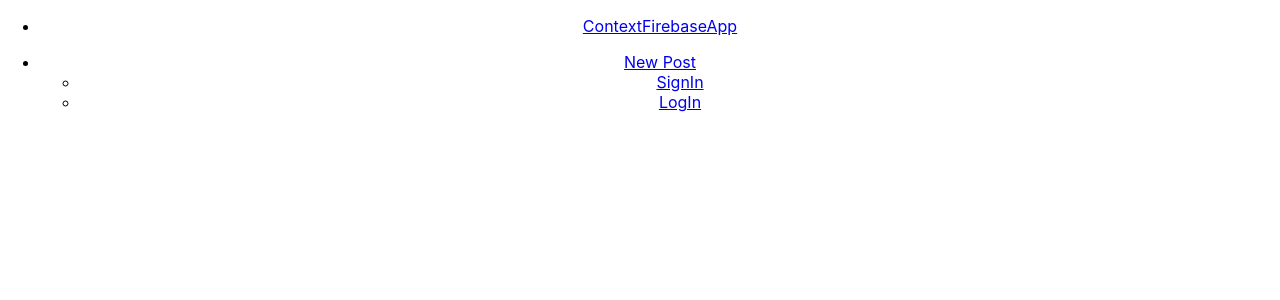
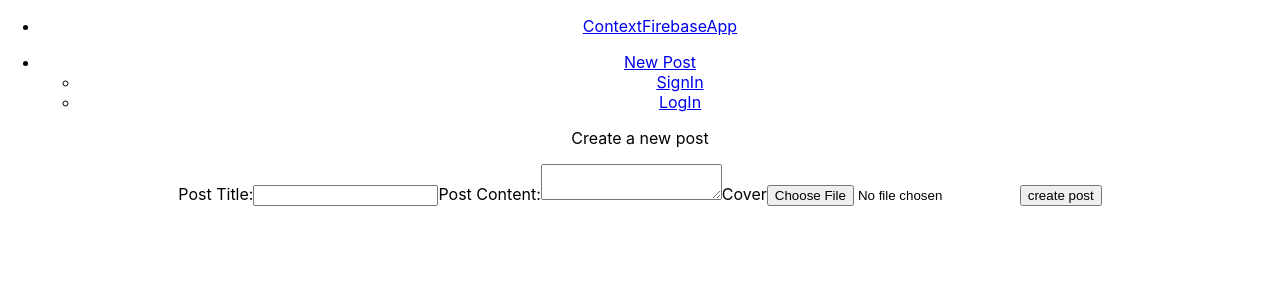
Before and after one commit to tranhuyviet/context-hook-firebase-reduxsaga, a React (Create React App) app: page /create in a window 1280 px wide. Shown: the top 300 px of the page. Built offline with nearby package versions, Linux system fonts and the light colour scheme; no server answers.

Commit message:
implement create post to firebase include title, content and file image

```diff
--- a/src/components/Create.js
+++ b/src/components/Create.js
@@ -0,0 +1,80 @@
+import React, { useState, useContext } from "react";
+import { Redirect, withRouter } from "react-router-dom";
+import firebase from "../firebase/config";
+
+const Create = props => {
+  const [title, setTitle] = useState("");
+  const [content, setContent] = useState("");
+  const [cover, setCover] = useState("");
+  const [isBusy, setIsBusy] = useState(false);
+  const [routeRedirect, setRouteRedirect] = useState(false);
+
+  const addPost = async e => {
+    e.preventDefault();
+    setIsBusy(true);
+
+    let post = {
+      title,
+      content,
+      cover: cover[0]
+    };
+
+    await firebase
+      .createPost(post)
+      .then(() => {
+        console.log("post created successfully");
+        setIsBusy(false);
+        setRouteRedirect(true);
+      })
+      .catch(error => {
+        console.log(error);
+        setIsBusy(false);
+      });
+  };
+
+  const redirect = routeRedirect;
+  if (redirect) {
+    return <Redirect to="/" />;
+  }
+
+  let createForm;
+  if (isBusy) {
+    createForm = (
+      <div className="processing">
+        <p>Request is being processed</p>
+        <div className="loader">Loading...</div>
+      </div>
+    );
+  } else {
+    createForm = (
+      <form onSubmit={addPost}>
+        <p>Create a new post</p>
+        <label htmlFor="title">Post Title:</label>
+        <input
+          type="text"
+          name="title"
+          onChange={e => setTitle(e.target.value)}
+        />
+
+        <label htmlFor="content">Post Content:</label>
+        <textarea
+          name="content"
+          onChange={e => setContent(e.target.value)}
+        ></textarea>
+
+        <label htmlFor="cover">Cover</label>
+        <input
+          type="file"
+          name="cover"
+          onChange={e => setCover(e.target.files)}
+        />
+
+        <input type="submit" value="create post" />
+      </form>
+    );
+  }
+
+  return <>{createForm}</>;
+};
+
+export default Create;
--- a/src/firebase/config.js
+++ b/src/firebase/config.js
@@ -63,6 +63,32 @@
       this.auth.onAuthStateChanged(resolve);
     });
   }
+
+  async createPost(post) {
+    //console.log(post);
+    const storageRef = firebase.storage().ref();
+    const storageChild = storageRef.child(post.cover.name);
+    const postCover = await storageChild.put(post.cover); //upload
+    const downloadURL = await storageChild.getDownloadURL(); //download
+    const fireRef = postCover.ref.location.path;
+
+    let newPost = {
+      title: post.title,
+      content: post.content,
+      cover: downloadURL,
+      fireref: fireRef
+    };
+
+    const firestorePost = await firebase
+      .firestore()
+      .collection("Posts")
+      .add(newPost)
+      .catch(error => {
+        console.log(error);
+        return error;
+      });
+    return firestorePost;
+  }
 }
 
 export default new Firebase();
--- a/src/routes.js
+++ b/src/routes.js
@@ -5,12 +5,14 @@
 import Main from "./components/Main";
 import Signin from "./components/Signin";
 import Login from "./components/Login";
+import Create from "./components/Create";
 
 const Routes = () => (
   <Switch>
     <Route exact path="/" component={Main} />
     <Route exact path="/signin" component={Signin} />
     <Route exact path="/login" component={Login} />
+    <Route exact path="/create" component={Create} />
   </Switch>
 );
 
```
